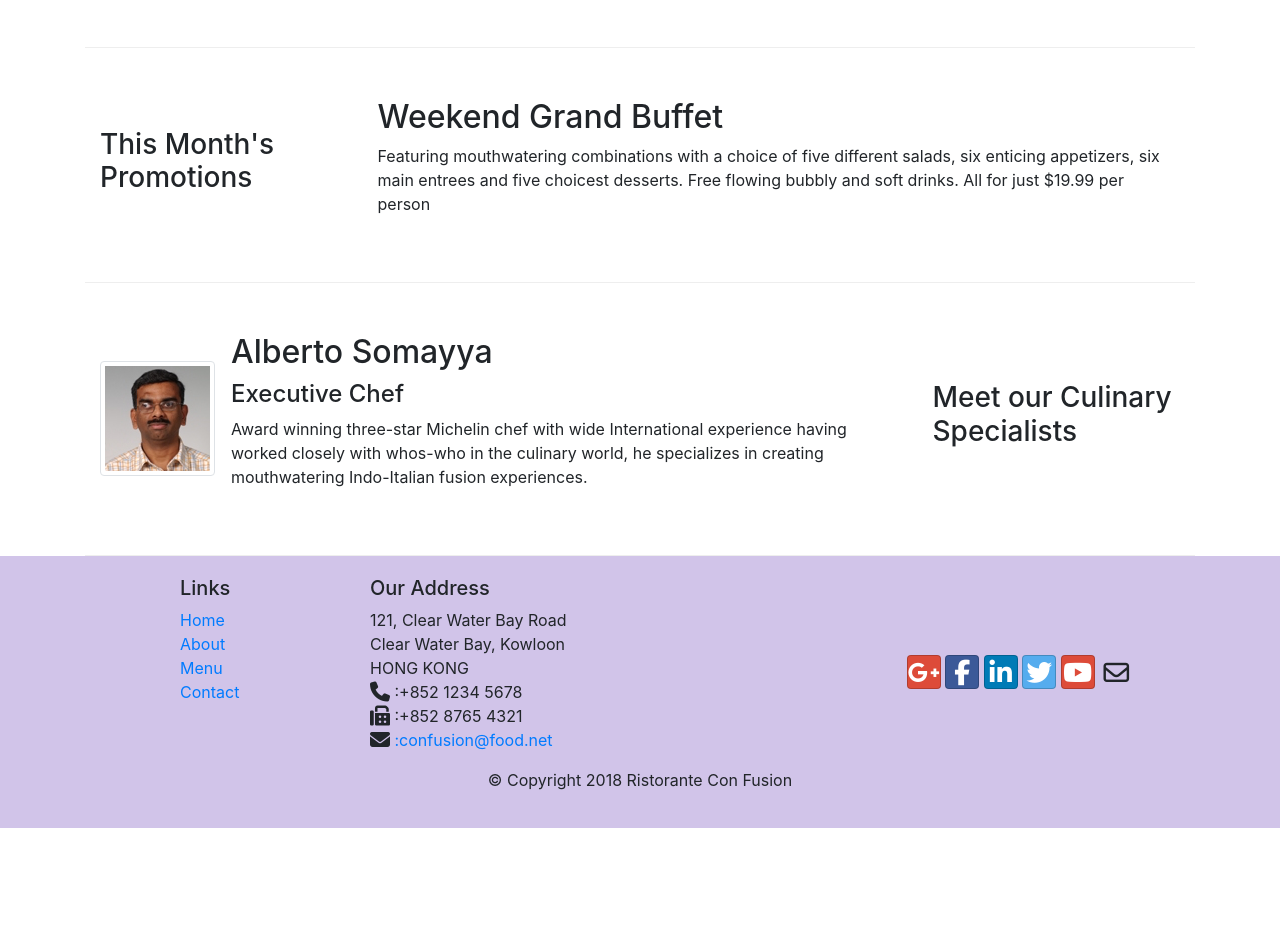
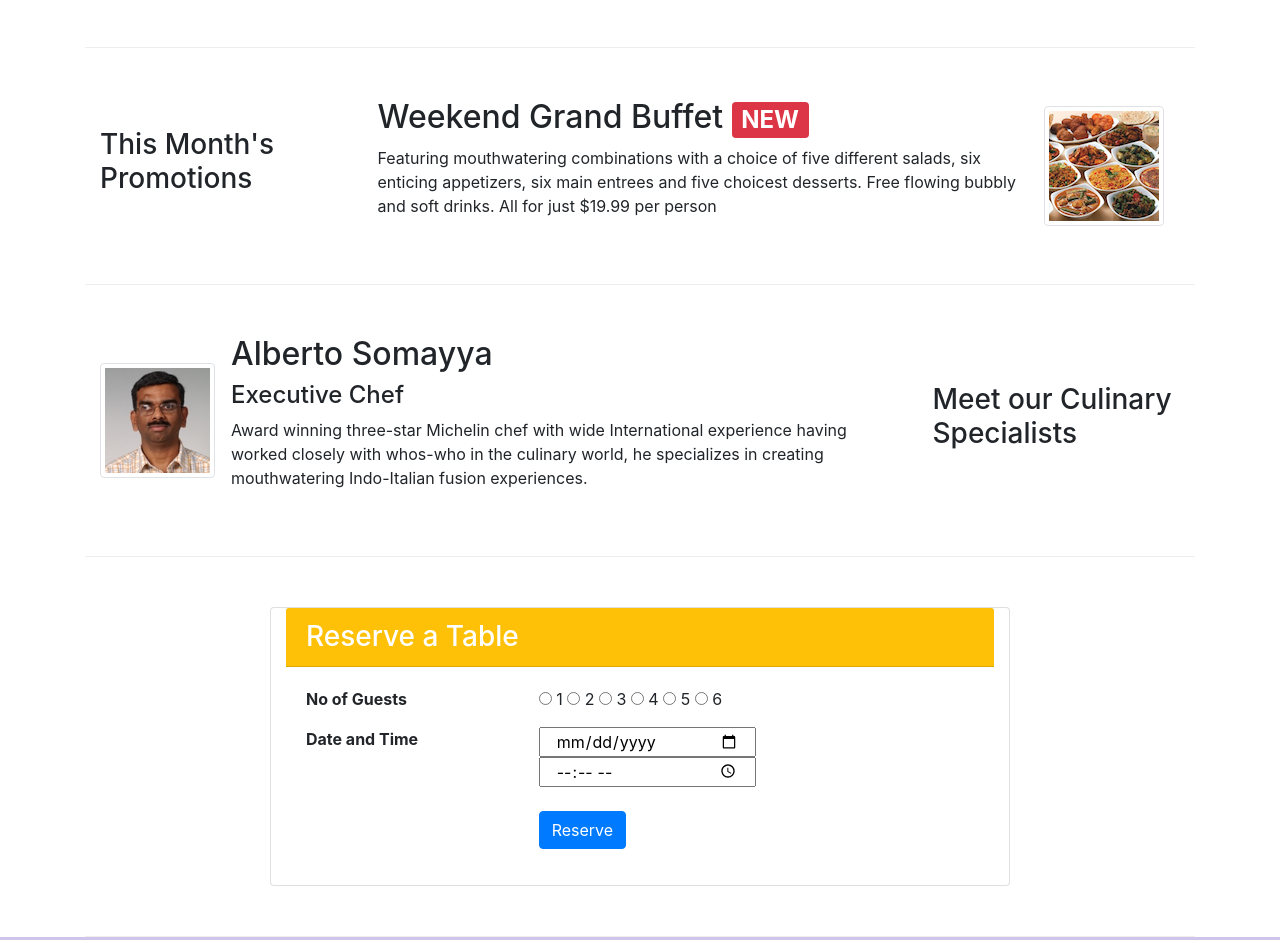
Before and after one commit to iemprashant/bootstrap-practise, a website: page index.html in a window 1280 px wide. Shown: the part 523-1463 px from the top of the page. Before the commit the page ends 1351 px from the top, so only its background shows below. Drawn offline with nearby package versions, Linux system fonts and the light colour scheme.

```diff
--- a/index.html
+++ b/index.html
@@ -38,8 +38,11 @@
                     <h1>Ristorante con Fusion</h1>
                     <p>We take inspiration from the World's best cuisines, and create a unique fusion experience. Our lipsmacking creations will tickle your culinary senses!</p>
                 </div>
-                <div class="col-12 col-sm-6">
+                <div class="col-12 col-sm-3">
                     <img src="./img/logo.png" alt="img-fluid">
+                </div>
+                <div class=" col-12 col-sm-3 align-self-center">
+                    <button class="btn btn-warning btn-lg "> <a href="#reserve" class="nounderline">Reserve Table</a></button>
                 </div>
             </div>
         </div>
@@ -62,17 +65,24 @@
                     </div>
                 </div>
             </div>
+
         </div>
-
-
         <div class="row row-content align-items-center">
             <div class=" col-12 col-sm-4 col-md-3 ">
                 <h3>This Month's Promotions</h3>
             </div>
             <div  class="col col-sm col-md">
-                <h2>Weekend Grand Buffet</h2>
-                <p>Featuring mouthwatering combinations with a choice of five different salads, six enticing appetizers, six main entrees and five choicest desserts. Free flowing bubbly and soft drinks. All for just $19.99 per person </p>
-            </div>
+                <div class="media">
+                    <div class="media-body">
+                         <h2 class="mt-0">Weekend Grand Buffet
+                             <span class="badge badge-danger">NEW</span>
+                         </h2>
+                         <p>Featuring mouthwatering combinations with a choice of five different salads, six enticing appetizers, six main entrees and five choicest desserts. Free flowing bubbly and soft drinks. All for just $19.99 per person </p>
+                        </div>
+                    <img src="./img/buffet.png " alt="" class="d-flex mr-3 img-thumbnail align-self-center">
+                </div>
+                <!-- <h2></h2> -->
+                </div>
         </div>
 
         <div class="row row-content align-items-center">
@@ -93,6 +103,40 @@
                     </div>
                 </div>
 
+            </div>
+        </div>
+        <div class="row row-content" id="reserve">
+            <div class="card col-12 col-sm-8 offset-sm-2" >
+                <h3 class="card-header bg-warning text-white">Reserve a Table</Table></h3>
+                <div class="card-body">
+                    <dl class="row">
+                        <dt class="col-4 col-sm-4">No of Guests</dt>
+                        <dd class="col-8 col-sm-8">
+                            <input type="radio" id="1">
+                            <label for="1"> 1  </label>
+                            <input type="radio" id="2">
+                            <label for="2"> 2  </label>
+                            <input type="radio" id="3">
+                            <label for="3"> 3  </label>
+                            <input type="radio" id="4">
+                            <label for="4"> 4  </label>
+                            <input type="radio" id="5">
+                            <label for="5"> 5  </label>
+                            <input type="radio" id="6">
+                            <label for="6"> 6  </label>
+                        </dd>
+                        <dt class="col-4 col-sm-4">Date and Time</dt>
+                        <dd class="col-8 col-sm-8">
+                            <input type="date" placeholder="Date" class="col-5 col-sm-6" >
+                            <input type="time" placeholder="Time" class="col-5 col-sm-6">
+                        </dd>
+                        <div class="col-4 col-sm-4">
+                        </div>
+                        <div class="col-8 col-sm-8 mt-3">
+                            <button class="btn btn-primary">Reserve</button>
+                        </div>
+                     </dl>
+                </div>
             </div>
         </div>
     </div>
```
Also changed, not shown: aboutus.html (+30 -6 lines), css/styleabout.css (+7 -0 lines).
